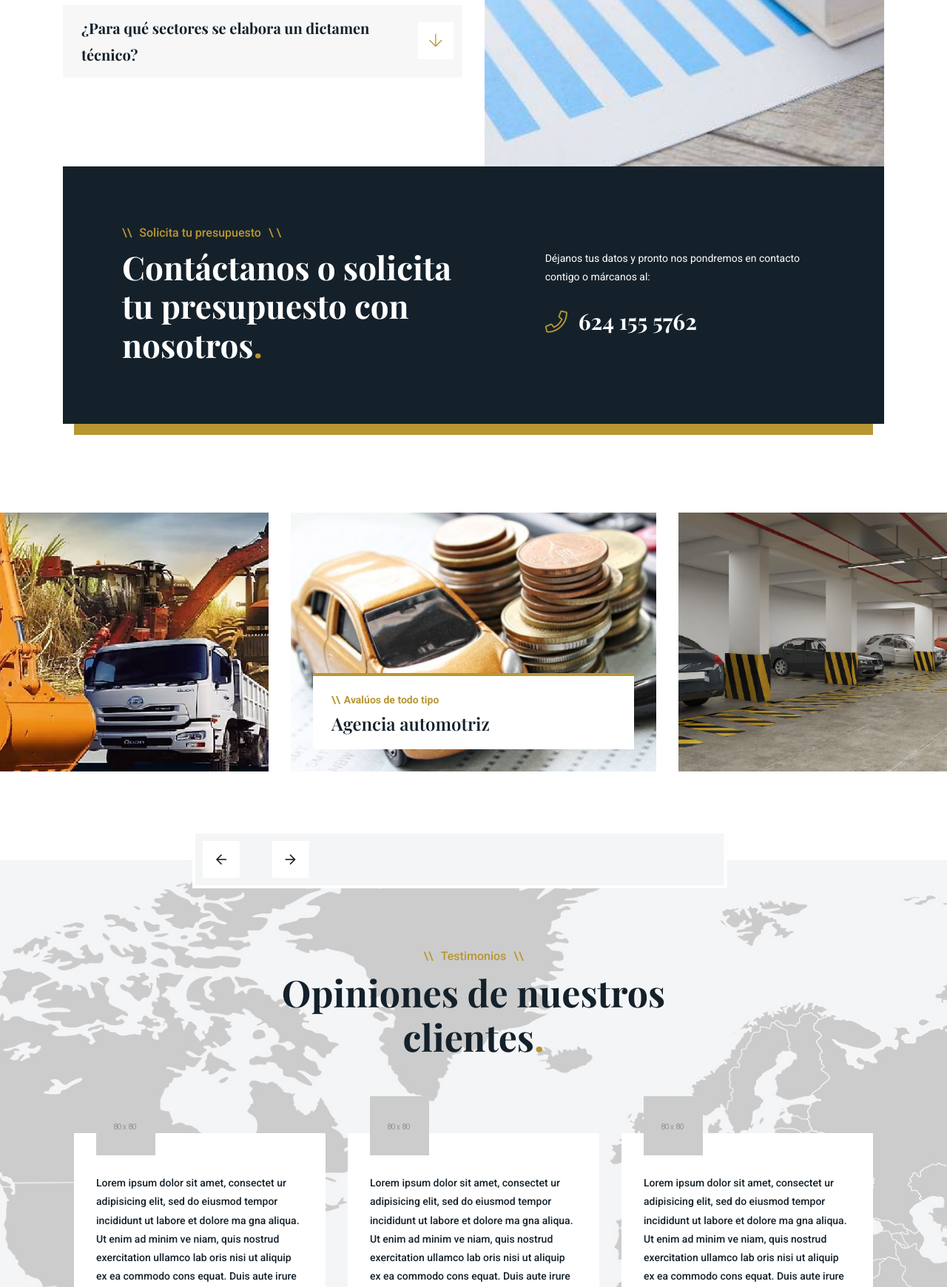
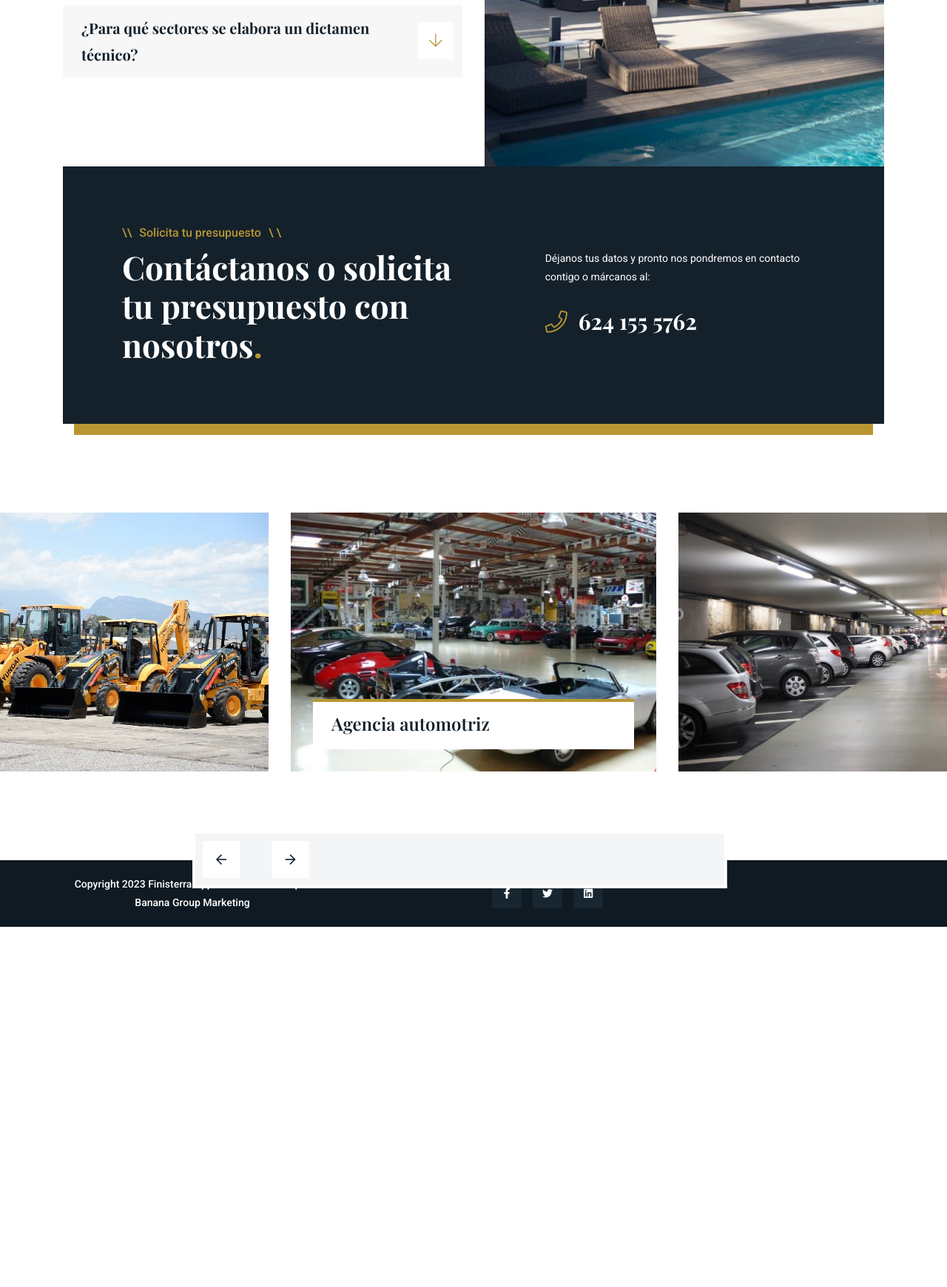
Before and after one commit to Ivonnemtz96/finisterra, a PHP site: page /index.php in a window 1280 px wide. Shown: the part 4760-6500 px from the top of the page at 74% size. After the commit the page ends 6013 px from the top, so only its background shows below. Run offline with PHP 8.4, Linux system fonts and the light colour scheme; data that the repository does not hold is empty; some libraries are stand-ins or nearby versions.

Commit message:
Cambio img en index ok

```diff
--- a/modules/index.php
+++ b/modules/index.php
@@ -148,15 +148,15 @@
                     </a>
                     <a href="#" class="profit-icon icon-ps-2">
                         <span class="icon">
-                        <img src="/assets/images/clinica.png" alt="">
+                        <img src="/assets/images/carros.png?=1" alt="">
                         </span>
-                        <span class="icon-text">Hospital</span>
+                        <span style="font-size: .7rem;" class="icon-text">Autos de Colección</span>
                     </a>
                     <a href="#" class="profit-icon icon-ps-3">
                         <span class="icon">
-                            <img src="/assets/images/escuela.png" alt="">
+                            <img src="/assets/images/montacarga.png?=1" alt="">
                         </span>
-                        <span class="icon-text">Escuela</span>
+                        <span class="icon-text">Montacargas</span>
                     </a>
                     <a href="#" class="profit-icon icon-ps-4">
                         <span class="icon">
@@ -399,7 +399,7 @@
             </div>
             <div class="col-lg-6">
                 <div class="faq-man p-relative">
-                    <img src="/assets/images/faq-man.jpg" class="image-fit" alt="">
+                    <img src="/assets/images/faq-man.jpg?=1" class="image-fit" alt="">
                 </div>
             </div>
         </div>
@@ -442,34 +442,34 @@
 <!-- Start Gallery -->
 <section class="section-padding slider-gallery-sec p-relative">
     <div class="container-fluid no-padding">
-        <div class="row">
+        <div class="row arrow-layout">
             <div class="col-12">
-                <div class="slider-gallery row arrow-layout">
+                <div class="slider-gallery row">
                     <div class="col-12 slide-item">
-                        <img src="/assets/images/gallery-1.jpg?=1" class="image-fit" alt="">
+                        <img src="/assets/images/gallery-1.jpg?=2" class="image-fit" alt="">
                         <div class="gallery-text">
-                            <p class="text-orange mb-xl-10 fw-600 double-lines"><span>Avalúos de todo tipo</span></p>
+                            <!-- <p class="text-orange mb-xl-10 fw-600 double-lines"><span>Avalúos de todo tipo</span></p> -->
                             <h3 class="fw-600"><a href="/contacto">Agencia automotriz</a></h3>
                         </div>
                     </div>
                     <div class="col-12 slide-item">
-                        <img src="/assets/images/gallery-2.jpg?=1" class="image-fit" alt="">
+                        <img src="/assets/images/gallery-2.jpg?=2" class="image-fit" alt="">
                         <div class="gallery-text">
-                            <p class="text-orange mb-xl-10 fw-600 double-lines"><span>Avalúos de todo tipo</span></p>
+                            <!-- <p class="text-orange mb-xl-10 fw-600 double-lines"><span>Avalúos de todo tipo</span></p> -->
                             <h3 class="fw-600"><a href="/contacto">Edificio de estacionamiento</a></h3>
                         </div>
                     </div>
                     <div class="col-12 slide-item">
-                        <img src="/assets/images/gallery-3.jpg?=1" class="image-fit" alt="">
+                        <img src="/assets/images/gallery-3.jpg?=2" class="image-fit" alt="">
                         <div class="gallery-text">
-                            <p class="text-orange mb-xl-10 fw-600 double-lines"><span>Avalúos de todo tipo</span></p>
+                            <!-- <p class="text-orange mb-xl-10 fw-600 double-lines"><span>Avalúos de todo tipo</span></p> -->
                             <h3 class="fw-600"><a href="/contacto">Camiones y tractocamiones</a></h3>
                         </div>
                     </div>
                     <div class="col-12 slide-item">
-                        <img src="/assets/images/gallery-4.jpg?=1" class="image-fit" alt="">
+                        <img src="/assets/images/gallery-4.jpg?=2" class="image-fit" alt="">
                         <div class="gallery-text">
-                            <p class="text-orange mb-xl-10 fw-600 double-lines"><span>Avalúos de todo tipo</span></p>
+                            <!-- <p class="text-orange mb-xl-10 fw-600 double-lines"><span>Avalúos de todo tipo</span></p> -->
                             <h3 class="fw-600"><a href="/contacto">Maquinaria de construcción</a></h3>
                         </div>
                     </div>
@@ -479,74 +479,3 @@
     </div>
 </section>
 <!-- End Gallery -->
-
-<!-- Start Testimonials -->
-<section class="normal-bg section-padding testimonials-sec" style="background-image: url('/assets/images/map-bg.jpg');">
-    <div class="container">
-        <div class="section-header">
-            <div class="section-heading">
-                <h6 class="text-orange mb-xl-10 sub-heading"><span>Testimonios</span></h6>
-                <h3 class="fw-700 title">Opiniones de nuestros clientes<span class="text-orange">.</span></h3>
-            </div>
-        </div>
-        <div class="row">
-            <div class="col-12">
-                <div class="testimonial-slider">
-                    <div class="col-12 slide-item">
-                        <div class="testimonial-box">
-                            <div class="user-img">
-                                <img src="/assets/images/testi-1.jpg" class="image-fit" alt="">
-                            </div>
-                            <p class="fw-500">Lorem ipsum dolor sit amet, consectet ur adipisicing elit, sed do eiusmod
-                                tempor incididunt ut labore et dolore ma gna aliqua. Ut enim ad minim ve niam, quis
-                                nostrud exercitation ullamco lab oris nisi ut aliquip ex ea commodo cons equat. Duis
-                                aute irure dolor in reprehe nderit in voluptate velit esse.</p>
-                            <h4 class="no-margin fw-600 mb-1"><a href="#">Cliente 1</a></h4>
-                            <!-- <p class="no-margin fw-600 text-orange double-lines"><span>Founder, Miranda Co.</span></p> -->
-                        </div>
-                    </div>
-                    <div class="col-12 slide-item">
-                        <div class="testimonial-box">
-                            <div class="user-img">
-                                <img src="/assets/images/testi-2.jpg" class="image-fit" alt="">
-                            </div>
-                            <p class="fw-500">Lorem ipsum dolor sit amet, consectet ur adipisicing elit, sed do eiusmod
-                                tempor incididunt ut labore et dolore ma gna aliqua. Ut enim ad minim ve niam, quis
-                                nostrud exercitation ullamco lab oris nisi ut aliquip ex ea commodo cons equat. Duis
-                                aute irure dolor in reprehe nderit in voluptate velit esse.</p>
-                            <h4 class="no-margin fw-600 mb-1"><a href="#">Cliente 2</a></h4>
-                            <!-- <p class="no-margin fw-600 text-orange double-lines"><span>Founder, Miranda Co.</span></p> -->
-                        </div>
-                    </div>
-                    <div class="col-12 slide-item">
-                        <div class="testimonial-box">
-                            <div class="user-img">
-                                <img src="/assets/images/testi-3.jpg" class="image-fit" alt="">
-                            </div>
-                            <p class="fw-500">Lorem ipsum dolor sit amet, consectet ur adipisicing elit, sed do eiusmod
-                                tempor incididunt ut labore et dolore ma gna aliqua. Ut enim ad minim ve niam, quis
-                                nostrud exercitation ullamco lab oris nisi ut aliquip ex ea commodo cons equat. Duis
-                                aute irure dolor in reprehe nderit in voluptate velit esse.</p>
-                            <h4 class="no-margin fw-600 mb-1"><a href="#">Cliente 3</a></h4>
-                            <!-- <p class="no-margin fw-600 text-orange double-lines"><span>Founder, Miranda Co.</span></p> -->
-                        </div>
-                    </div>
-                    <div class="col-12 slide-item">
-                        <div class="testimonial-box">
-                            <div class="user-img">
-                                <img src="/assets/images/testi-3.jpg" class="image-fit" alt="">
-                            </div>
-                            <p class="fw-500">Lorem ipsum dolor sit amet, consectet ur adipisicing elit, sed do eiusmod
-                                tempor incididunt ut labore et dolore ma gna aliqua. Ut enim ad minim ve niam, quis
-                                nostrud exercitation ullamco lab oris nisi ut aliquip ex ea commodo cons equat. Duis
-                                aute irure dolor in reprehe nderit in voluptate velit esse.</p>
-                            <h4 class="no-margin fw-600 mb-1"><a href="#">Cliente 4</a></h4>
-                            <!-- <p class="no-margin fw-600 text-orange double-lines"><span>Founder, Miranda Co.</span></p> -->
-                        </div>
-                    </div>
-                </div>
-            </div>
-        </div>
-    </div>
-</section>
-<!-- End Testimonials -->
```
Also changed, not shown: assets/images/carros.png (added), assets/images/faq-man.jpg, assets/images/gallery-1.jpg, assets/images/gallery-2.jpg, assets/images/gallery-3.jpg, assets/images/gallery-4.jpg, assets/images/montacarga.png (added), 2 other files.
